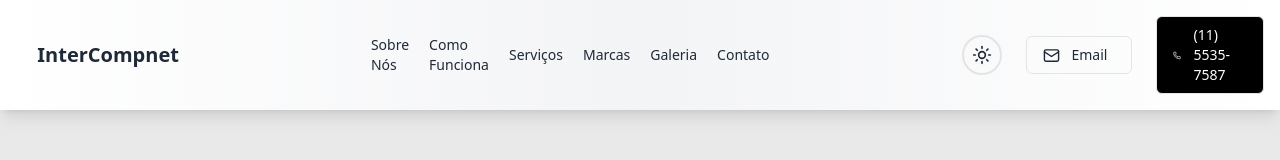
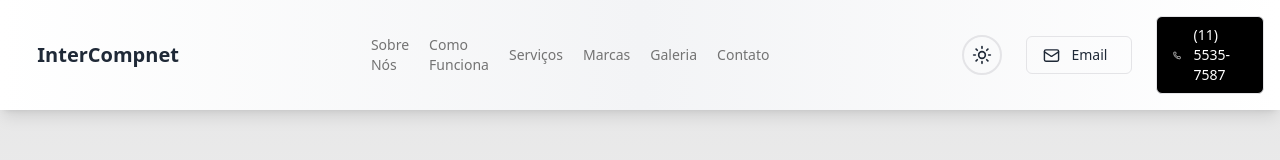
Before and after one commit to Daischi/Intercompnet, a Next.js app: page / in a window 1280 px wide. Shown: the top 160 px of the page. Built offline with nearby package versions, Linux system fonts and the light colour scheme.

Commit message:
add animação do Email

```diff
--- a/src/components/Hero.tsx/index.tsx
+++ b/src/components/Hero.tsx/index.tsx
@@ -39,7 +39,7 @@ export default function Hero() {
               <Button
                 className="bg-white dark:bg-black dark:text-white text-black
               dark:hover:bg-primary/10 hover:bg-primary/10
-              transition-colors duration-300 dark:border-[1.5px]"
+              transition-all hover:scale-105 duration-300 dark:border-[1.5px]"
               >
                 <a
                   className="flex items-center justify-center gap-4 py-14 px-6"
--- a/src/components/Navegation/index.tsx
+++ b/src/components/Navegation/index.tsx
@@ -30,26 +30,29 @@ export default function Navigation() {
       <div className="text-xl font-bold flex justify-end w-96 items-center">
         <Link href="">InterCompnet</Link>
       </div>
+
+
       <div className="flex gap-5 justify-center font-normal text-sm items-center">
-        <Link className="hover:text-neutral-400 dark:hover:text-zinc-400 transition-all duration-300 " href="">
+        <Link className="text-neutral-500 dark:text-zinc-400 hover:text-foreground transition-all duration-200 dark:hover:text-foreground " href="">
           Sobre Nós
         </Link>
-        <Link className="hover:text-neutral-400 dark:hover:text-zinc-400 transition-all duration-300 " href="">
+        <Link className="text-neutral-500 dark:text-zinc-400 hover:text-foreground transition-all duration-200 dark:hover:text-foreground " href="">
           Como Funciona
         </Link>
-        <Link className="hover:text-neutral-400 dark:hover:text-zinc-400 transition-all duration-300 " href="">
+        <Link className="text-neutral-500 dark:text-zinc-400 hover:text-foreground transition-all duration-200 dark:hover:text-foreground " href="">
           Serviços
         </Link>
-        <Link className="hover:text-neutral-400 dark:hover:text-zinc-400 transition-all duration-300 " href="">
+        <Link className="text-neutral-500 dark:text-zinc-400 hover:text-foreground transition-all duration-200 dark:hover:text-foreground " href="">
           Marcas
         </Link>
-        <Link className="hover:text-neutral-400 dark:hover:text-zinc-400 transition-all duration-300 " href="">
+        <Link className="text-neutral-500 dark:text-zinc-400 hover:text-foreground transition-all duration-200 dark:hover:text-foreground " href="">
           Galeria
         </Link>
-        <Link className="hover:text-neutral-400 dark:hover:text-zinc-400 transition-all duration-300 " href="">
+        <Link className="text-neutral-500 dark:text-zinc-400 hover:text-foreground transition-all duration-200 dark:hover:text-foreground" href="">
           Contato
         </Link>
       </div>
+
 
 
 
@@ -67,8 +70,8 @@ export default function Navigation() {
 
         </button>
 
-        <a className="text-sm pl-4 pr-6 py-2 border-[1.5px] rounded-md text-left flex items-center justify-center gap-3 hover:bg-zinc-200 dark:hover:bg-zinc-800
-        transition-colors duration-300" href="#"><Mail size={17}/>Email</a>
+        <a className="group text-sm pl-4 pr-6 py-2 border-[1.5px] rounded-md text-left flex items-center justify-center gap-3 hover:bg-zinc-200 dark:hover:bg-zinc-800
+        transition-colors duration-300" href="#"><Mail className="transition-transform duration-300 group-hover:-translate-y-[2px] group-hover:rotate-12 ease-in-out" size={17}/>Email</a>
 
         <a className="text-sm pl-4 pr-6 py-2 border-[1.5px] rounded-md text-left flex items-center justify-center gap-3
          dark:bg-slate-50 dark:text-black dark:hover:bg-opacity-85 transition-colors duration-300
```
